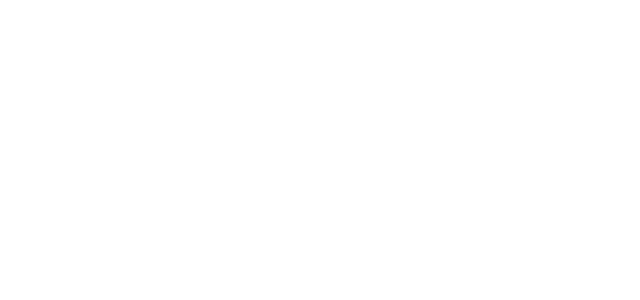
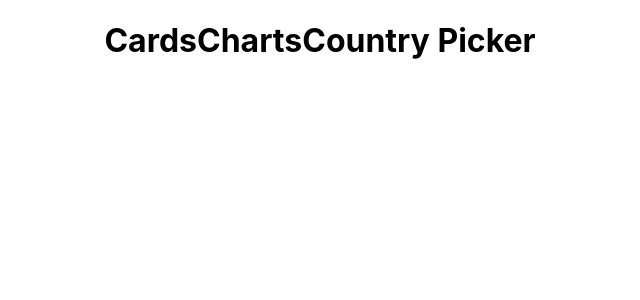
Before and after one commit to praty94/covid-app, a React (Create React App) app: page / in a window 1280 px wide. Shown: the top 300 px of the page, without its empty margins (320-960 px from the left). Built offline with nearby package versions, Linux system fonts and the light colour scheme.

Commit message:
Added boiler plate code

```diff
--- a/package.json
+++ b/package.json
@@ -6,9 +6,12 @@
     "@testing-library/jest-dom": "^4.2.4",
     "@testing-library/react": "^9.5.0",
     "@testing-library/user-event": "^7.2.1",
+    "axios": "^0.19.2",
     "bootstrap": "^4.4.1",
+    "classnames": "^2.2.6",
     "react": "^16.13.1",
     "react-bootstrap": "^1.0.0",
+    "react-chartjs-2": "^2.9.0",
     "react-dom": "^16.13.1",
     "react-scripts": "3.4.1"
   },
--- a/src/App.css
+++ /dev/null
@@ -1,3 +0,0 @@
-.App {
-  text-align: center;
-}
--- a/src/App.js
+++ b/src/App.js
@@ -1,11 +1,16 @@
 import React from 'react';
-import './App.css';
-
-function App() {
+import {Cards,Charts,CountryPicker,Wrapper} from './Components';
+import styles from './App.module.css';
+class App extends React.Component{
+render(){
   return (
-    <div className="App">
-    </div>
+    <Wrapper className={styles.container}>
+      <Cards></Cards>
+      <Charts></Charts>
+      <CountryPicker></CountryPicker>
+    </Wrapper>
   );
+}
 }
 
 export default App;
--- /dev/null
+++ b/src/App.module.css
@@ -0,0 +1,9 @@
+body {
+  background-color :rgb(255,255,255);
+}
+
+.container{
+  display : flex;
+  align-items : center;
+  justify-content : center;
+}
--- a/src/Components/Cards/Cards.jsx
+++ b/src/Components/Cards/Cards.jsx
@@ -0,0 +1,6 @@
+import React from 'react';
+const cards = () => {
+    return <h1>Cards</h1>;
+}
+
+export default cards;
--- /dev/null
+++ b/src/Components/Charts/Charts.jsx
@@ -0,0 +1,6 @@
+import React from 'react';
+const charts = () => {
+    return <h1>Charts</h1>;
+}
+
+export default charts;
--- a/src/Components/CountryPicker/CountryPicker.jsx
+++ b/src/Components/CountryPicker/CountryPicker.jsx
@@ -0,0 +1,6 @@
+import React from 'react';
+const countryPicker = () => {
+    return <h1>Country Picker</h1>;
+}
+
+export default countryPicker;
--- /dev/null
+++ b/src/Components/HOC/Wrapper.js
@@ -0,0 +1,4 @@
+import React from 'react';
+const Wrapper = (props) => <div className={props.className}>{props.children}</div>;
+
+export default Wrapper;
--- /dev/null
+++ b/src/Components/index.js
@@ -0,0 +1,4 @@
+export {default as Cards} from "./Cards/Cards";
+export {default as Charts} from "./Charts/Charts";
+export {default as CountryPicker} from "./CountryPicker/CountryPicker";
+export {default as Wrapper} from "./HOC/Wrapper";
```
Also changed, not shown: src/Components/Cards/Cards,module.css (added), src/Components/Charts/Charts.module.css (added), src/Components/CountryPicker/CountryPicker.module.css (added), 1 other file (tests, documents, lock files or other folders).
